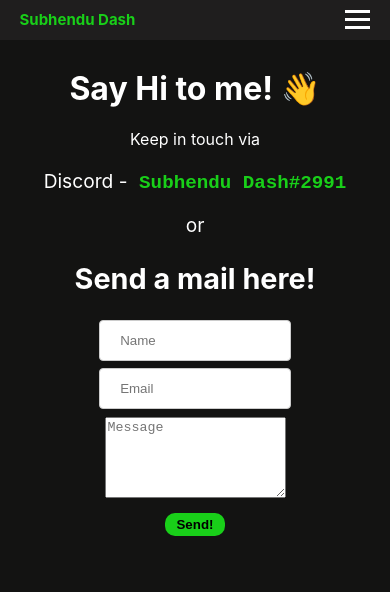
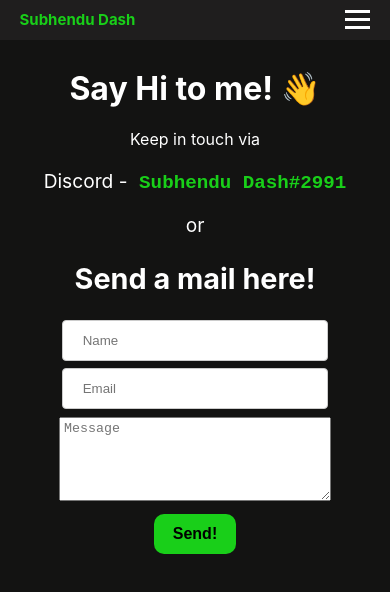
Before and after one commit to subhendudash02/subhendudash02.github.io, a React (Create React App) app: page /#/contact in a window 390 px wide. Shown: the top 592 px of the page. Built offline with nearby package versions, Linux system fonts and the light colour scheme.

Commit message:
style: add media query for form

```diff
--- a/src/styles/contact.css
+++ b/src/styles/contact.css
@@ -31,6 +31,7 @@
 textarea {
     min-width: 40%;
     margin: 0 0 2% 0;
+    padding: 1%;
 }
 
 input[type="submit"] {
@@ -41,3 +42,19 @@
     cursor: pointer;
     font-weight: bolder;
 }
+
+@media screen and (max-width: 768px) {
+    input[type="text"], input[type="email"] {
+        width: 60%;
+    }
+
+    textarea {
+        min-width: 70%;
+        padding: 1%;
+    }
+
+    input[type="submit"] {
+        padding: 3% 5% 3% 5%;
+        font-size: medium;
+    }
+}
```
